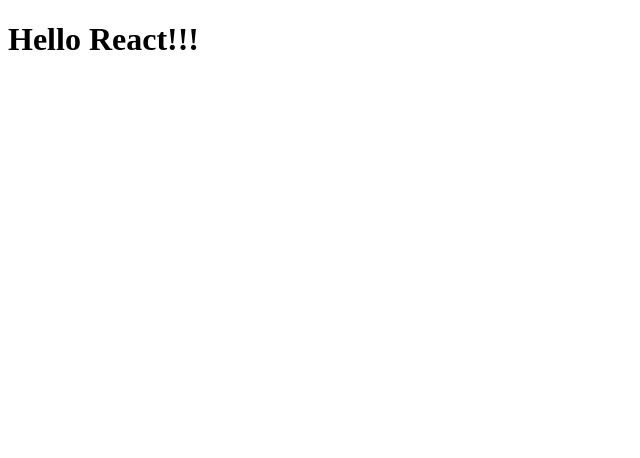
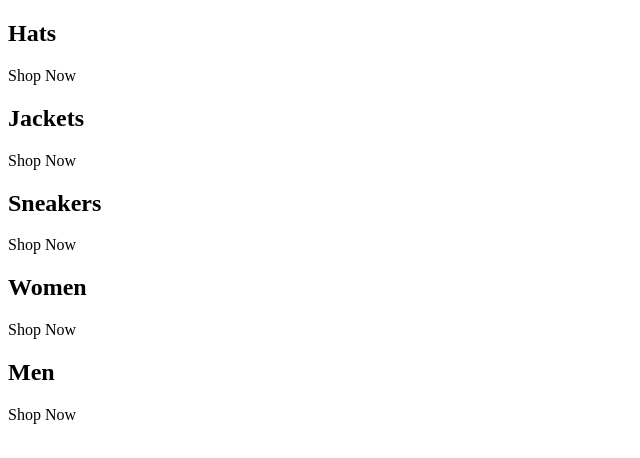
Before and after one commit to KishoreBabu420/crown-clothing, a React (Create React App) app: page / in a window 1280 px wide. Shown: the top 458 px of the page, without its empty margins (0-640 px from the left). Built offline with nearby package versions, Linux system fonts and the light colour scheme.

Commit message:
add saas

```diff
--- a/src/App.js
+++ b/src/App.js
@@ -1,13 +1,34 @@
-import './App.css';
+import React from 'react';
 
-function App() {
+// import './categories-styles.scss';
+
+const categories = [
+  { id: 1, title: 'Hats' },
+  { id: 2, title: 'Jackets' },
+  { id: 3, title: 'Sneakers' },
+  { id: 4, title: 'Women' },
+  { id: 5, title: 'Men' },
+];
+
+const App = () => {
   return (
-    <div className='App'>
-      <header>
-        <h1>Hello React!!!</h1>
-      </header>
+    <div className='categories-container'>
+      {categories.map(({ id, title }) => {
+        return (
+          <div
+            className='category-container'
+            key={id}
+          >
+            {/* <img src="" alt="" /> */}
+            <div className='category-details-container'>
+              <h2>{title}</h2>
+              <p>Shop Now</p>
+            </div>
+          </div>
+        );
+      })}
     </div>
   );
-}
+};
 
 export default App;
```
